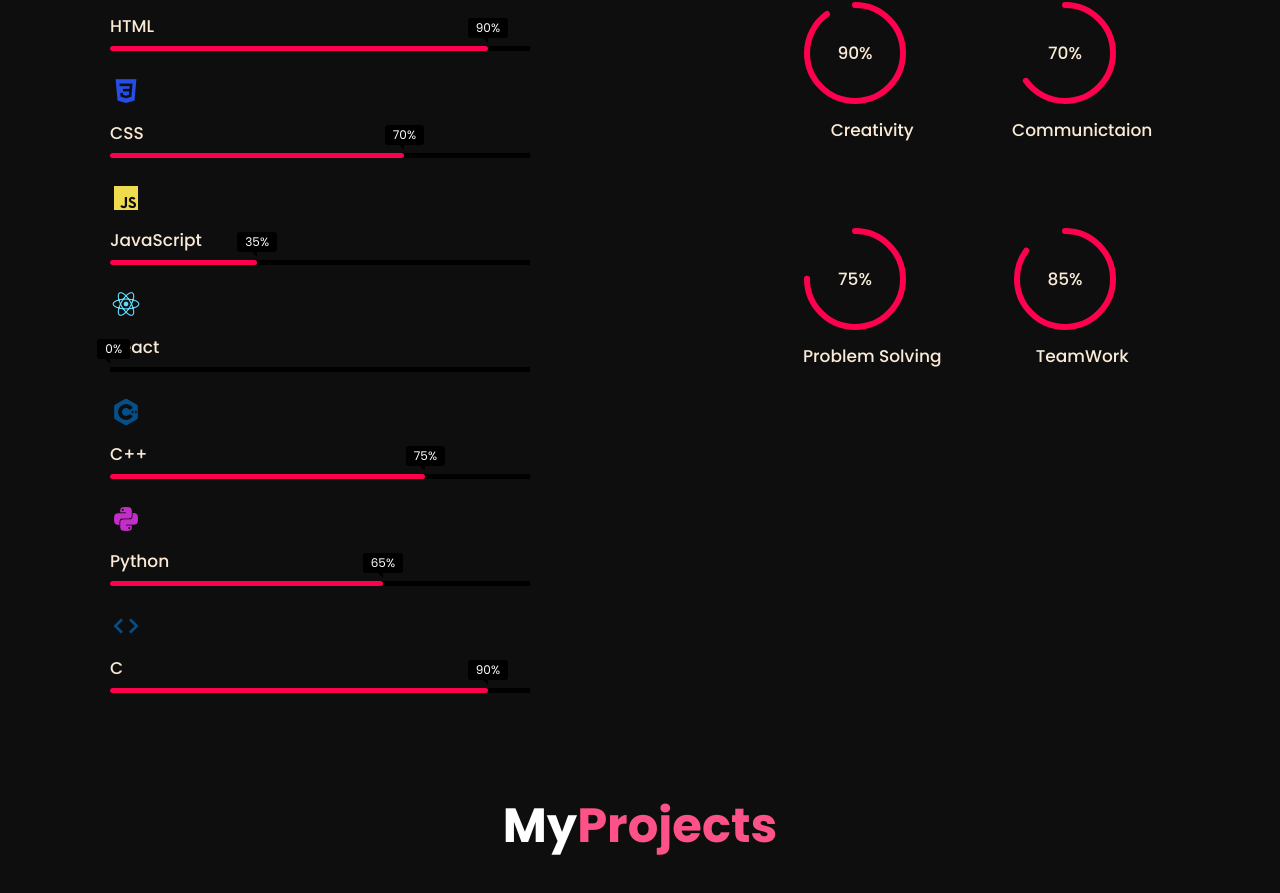
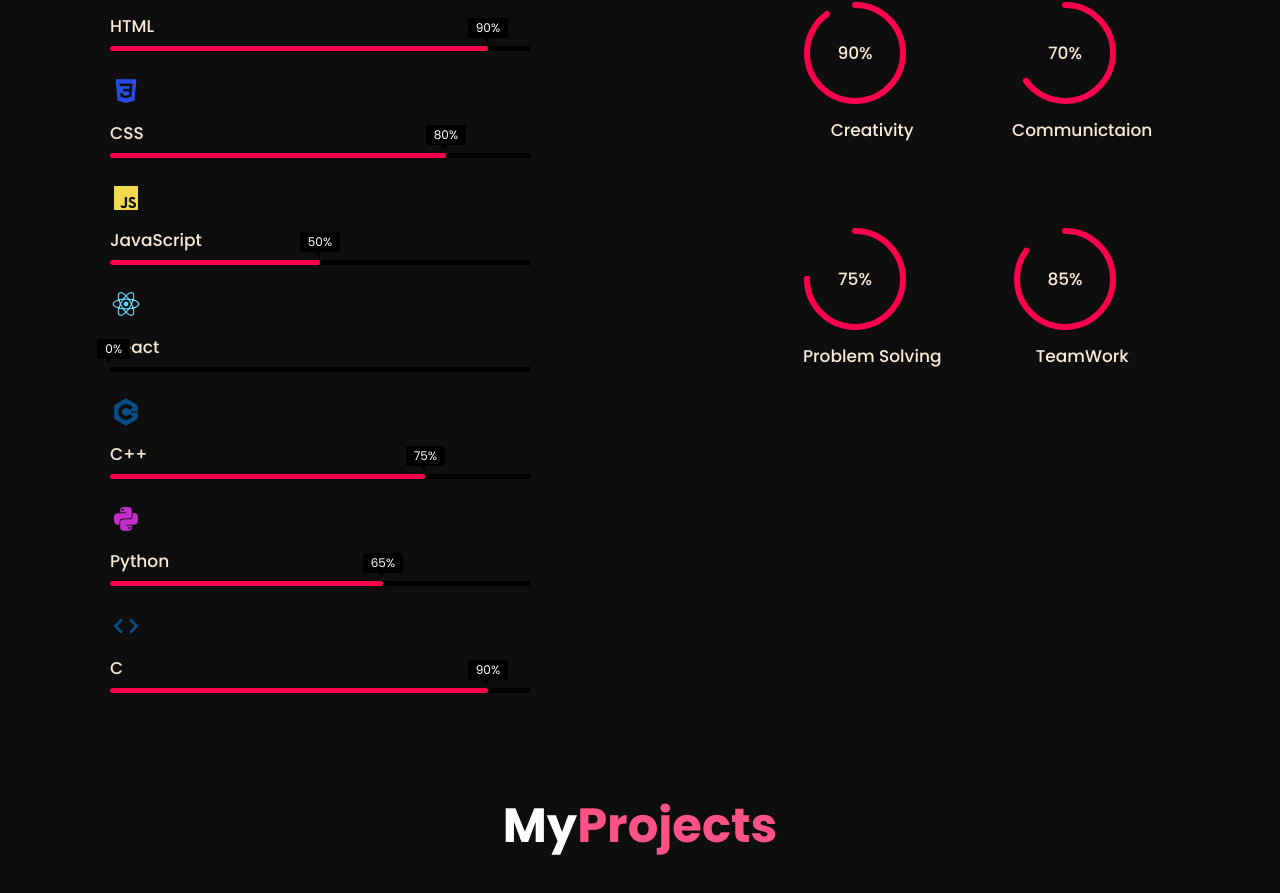
Before and after one commit to RohanJha17/Portfolio, a plain HTML site: page index.html in a window 1280 px wide. Shown: the part 2751-3644 px from the top of the page. Drawn offline with nearby package versions, Linux system fonts and the light colour scheme; a web font is replaced by a local one.

Commit message:
Update style.css

```diff
--- a/CSS/style.css
+++ b/CSS/style.css
@@ -353,11 +353,11 @@ body {
 }
 
 .progress-line.css span {
-    width: 70%;
+    width: 80%;
 }
 
 .progress-line.js span {
-    width: 35%;
+    width: 50%;
 }
 
 .progress-line.react span {
@@ -394,11 +394,11 @@ body {
 }
 
 .progress-line.css span::after {
-    content: "70%";
+    content: "80%";
 }
 
 .progress-line.js span::after {
-    content: "35%";
+    content: "50%";
 }
 
 .progress-line.react span::after {
```
